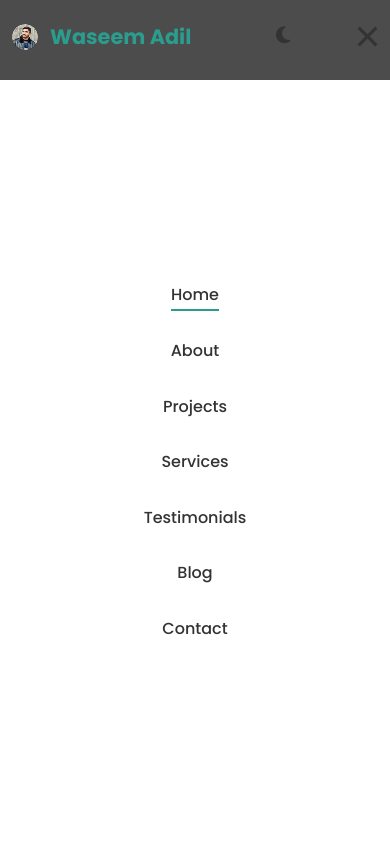
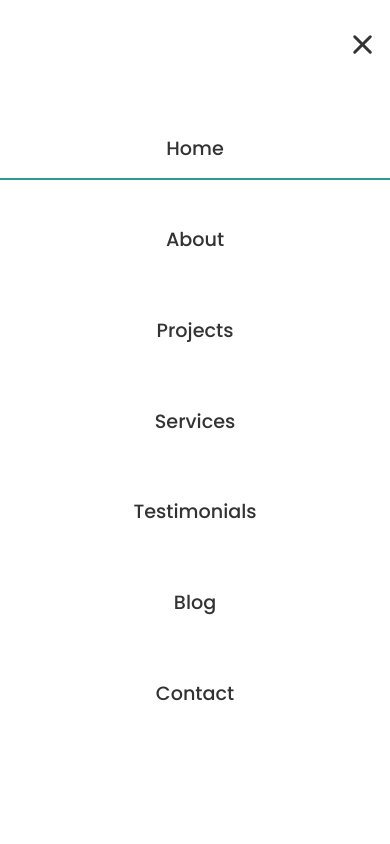
Before and after one commit to wasimadildev/sample-, a plain HTML site: page index.html in a window 390 px wide. Both pictures are taken after a click on the button 367 px from the left and 36 px from the top of the page. Shown: the top 844 px of the page. Drawn offline with Linux system fonts and the light colour scheme.

Commit message:
some bug solve in navbar

```diff
--- a/css/style.css
+++ b/css/style.css
@@ -239,9 +239,13 @@ header.scrolled .logo img {
     color: var(--text-color);
 }
 
+/* Mobile menu */
 .hamburger {
     display: none;
     cursor: pointer;
+    z-index: 101;
+    padding: 10px;
+    margin-right: -10px;
 }
 
 .bar {
@@ -251,6 +255,12 @@ header.scrolled .logo img {
     margin: 5px auto;
     background-color: var(--text-color);
     transition: var(--transition);
+    border-radius: 3px;
+}
+
+/* Prevent scrolling when menu is open */
+body.menu-open {
+    overflow: hidden;
 }
 
 /* ===== Hero Section ===== */
@@ -1001,35 +1011,45 @@ footer .social-links a {
         padding: 0 15px;
     }
 
+    .hamburger {
+        display: block;
+    }
+
     .nav-links {
         position: fixed;
-        top: 80px;
+        top: 0;
         left: -100%;
         width: 100%;
-        height: calc(100vh - 80px);
+        height: 100vh;
         background-color: var(--bg-color);
         display: flex;
         justify-content: center;
         align-items: center;
-        transition: var(--transition);
-        z-index: 99;
+        transition: left 0.3s ease;
+        z-index: 100;
     }
 
     .nav-links.active {
         left: 0;
+        box-shadow: 0 0 15px rgba(0, 0, 0, 0.1);
     }
 
     .nav-links ul {
         flex-direction: column;
         align-items: center;
+        width: 100%;
     }
 
     .nav-links li {
-        margin: 15px 0;
+        margin: 20px 0;
+        width: 100%;
+        text-align: center;
     }
 
-    .hamburger {
+    .nav-links a {
+        font-size: 1.4rem;
         display: block;
+        padding: 10px;
     }
 
     .hamburger.active .bar:nth-child(1) {
@@ -1042,6 +1062,12 @@ footer .social-links a {
 
     .hamburger.active .bar:nth-child(3) {
         transform: translateY(-8px) rotate(-45deg);
+    }
+
+    .theme-toggle {
+        position: absolute;
+        top: 30px;
+        right: 70px;
     }
 
     .hero-content h1 {
@@ -1144,6 +1170,20 @@ footer .social-links a {
     .logo a {
         font-size: 1.3rem;
     }
+
+    .nav-links a {
+        font-size: 1.2rem;
+    }
+
+    .theme-toggle {
+        right: 60px;
+        top: 28px;
+        font-size: 1.1rem;
+    }
+
+    .hamburger {
+        margin-right: -5px;
+    }
 }
 
 /* ===== Animation on Scroll ===== */
@@ -1177,3 +1217,11 @@ footer .social-links a {
 .dark-mode .logo img {
     box-shadow: 0 0 5px rgba(255, 255, 255, 0.2);
 }
+
+.dark-mode .nav-links {
+    /* background-color: var(--dark-bg); */
+}
+
+.dark-mode .hamburger .bar {
+    background-color: var(--light-text);
+}
--- a/index.html
+++ b/index.html
@@ -36,7 +36,7 @@
             <div class="theme-toggle">
                 <i class="fas fa-moon"></i>
             </div>
-            <div class="hamburger">
+            <div class="hamburger" aria-label="Menu toggle" role="button" tabindex="0">
                 <span class="bar"></span>
                 <span class="bar"></span>
                 <span class="bar"></span>
--- a/js/script.js
+++ b/js/script.js
@@ -46,17 +46,34 @@ window.addEventListener('scroll', () => {
 });
 
 // ===== Mobile Menu Toggle =====
+if (hamburger) {
     hamburger.addEventListener('click', () => {
         hamburger.classList.toggle('active');
         navLinks.classList.toggle('active');
+        document.body.classList.toggle('menu-open'); // Prevent body scrolling when menu is open
     });
+}
 
 // Close mobile menu when clicking a nav link
+if (navLinksItems) {
     navLinksItems.forEach(item => {
         item.addEventListener('click', () => {
             hamburger.classList.remove('active');
             navLinks.classList.remove('active');
+            document.body.classList.remove('menu-open');
         });
+    });
+}
+
+// Close mobile menu when clicking outside
+document.addEventListener('click', (e) => {
+    if (navLinks.classList.contains('active') &&
+        !e.target.closest('.nav-links') &&
+        !e.target.closest('.hamburger')) {
+        hamburger.classList.remove('active');
+        navLinks.classList.remove('active');
+        document.body.classList.remove('menu-open');
+    }
 });
 
 // ===== Theme Toggler =====
```
Lines whose indentation alone changed are shown as unchanged.
